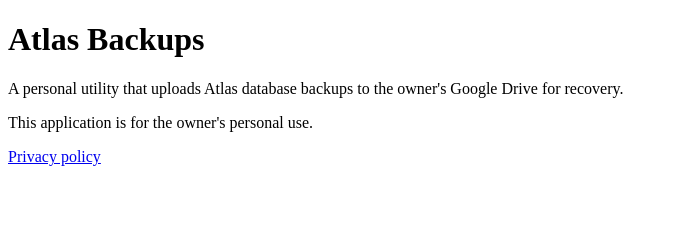
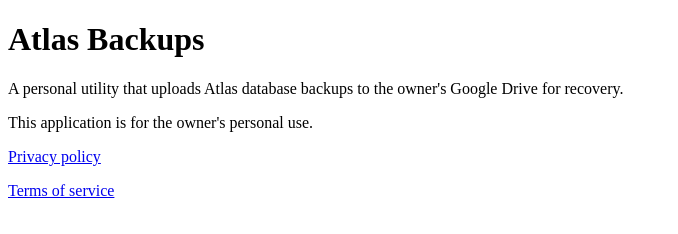
Before and after one commit to Techn0m4ncer/placeholder, a plain HTML site: page index.html in a window 1280 px wide. Shown: the whole page, without its empty margins (0-678 px from the left). Drawn offline with Linux system fonts and the light colour scheme.

Commit message:
Update index.html

```diff
--- a/index.html
+++ b/index.html
@@ -11,5 +11,6 @@
      owner's Google Drive for recovery.</p>
   <p>This application is for the owner's personal use.</p>
   <p><a href="privacy.html">Privacy policy</a></p>
+  <p><a href="terms.html">Terms of service</a></p>
 </body>
 </html>
```
